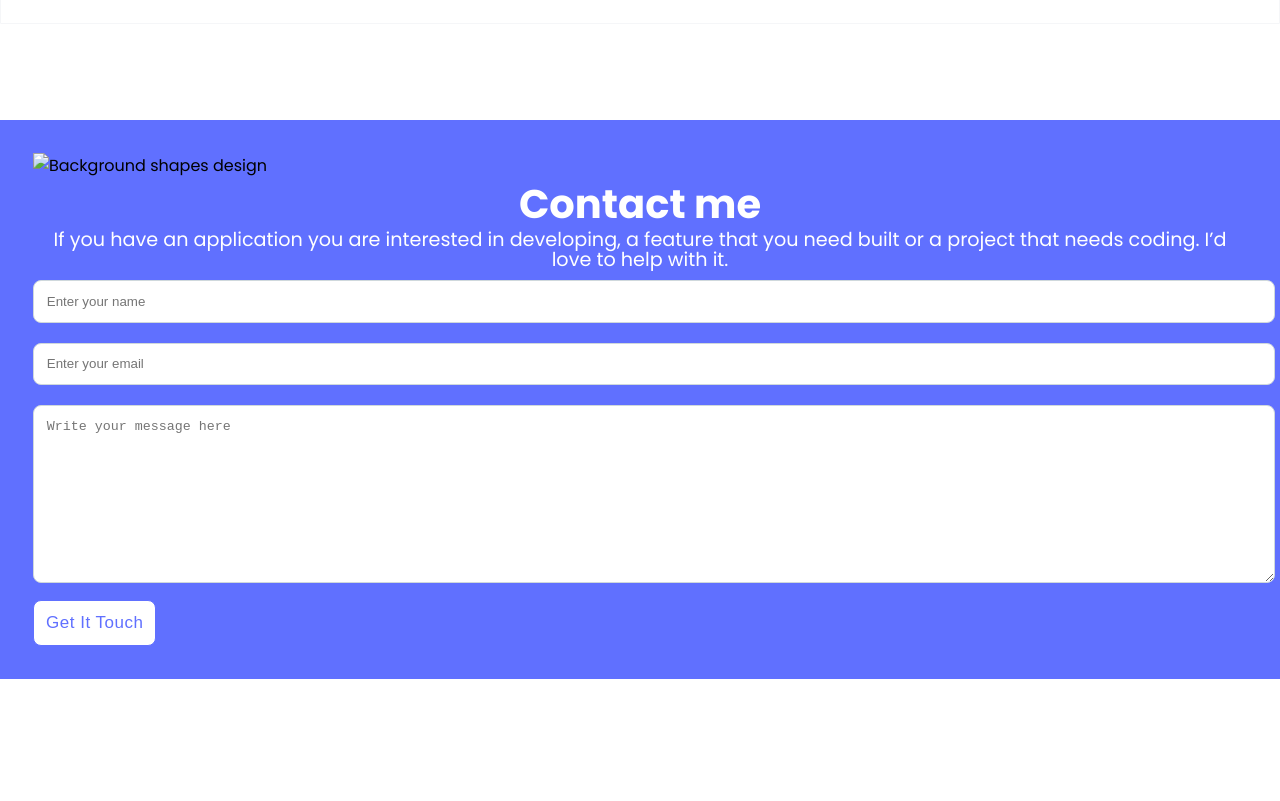
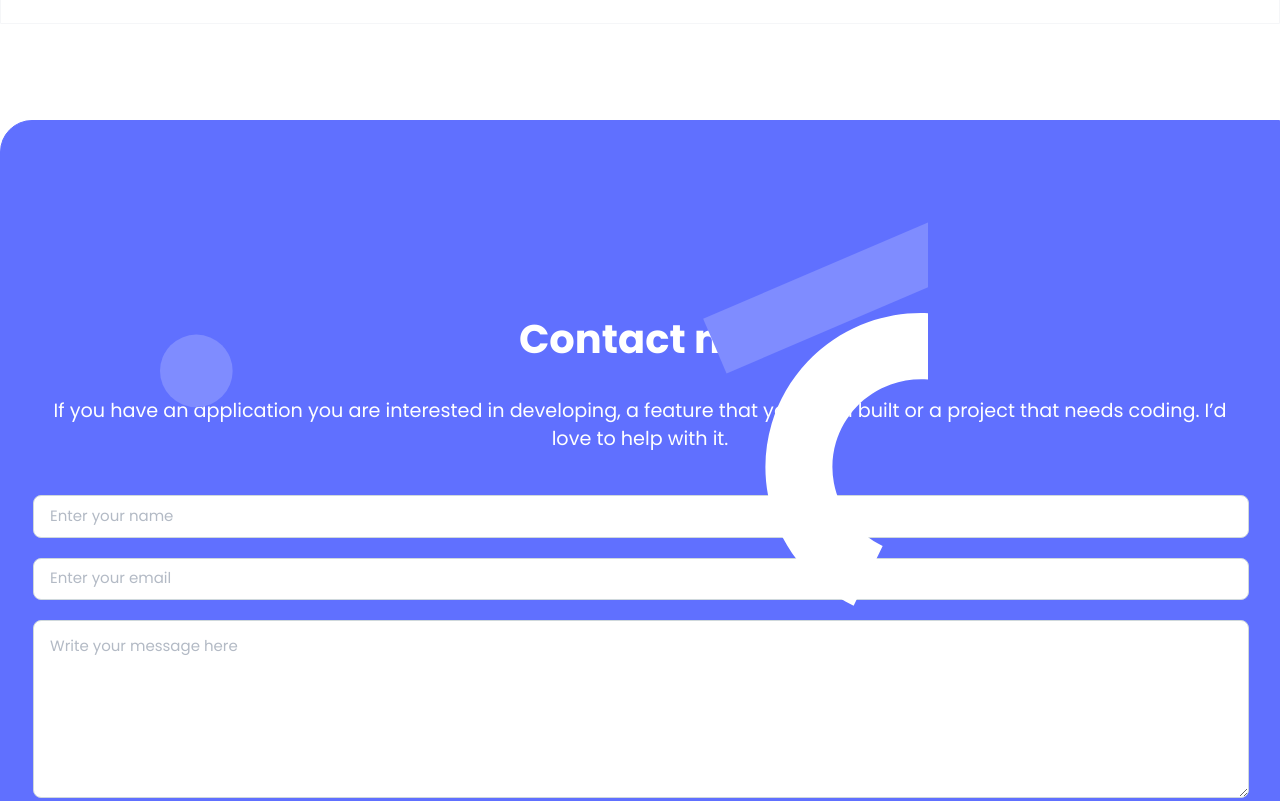
Before and after one commit to Strangeal/Portfolio, a website: page header.html in a window 1280 px wide. Shown: the part 6760-7561 px from the top of the page. Before the commit the page ends 7439 px from the top, so only its background shows below. Drawn offline with Linux system fonts and the light colour scheme.

Commit message:
Added contact form styling in css

```diff
--- a/header.css
+++ b/header.css
@@ -179,6 +179,8 @@ button {
   color: #fff;
 }
 
+/* About me style */
+
 .about {
   box-sizing: border-box;
   background: #fff;
@@ -256,13 +258,24 @@ li .lang-child img {
   border-top: 1px solid gray;
 }
 
+/* contact form styles */
+
 .form-group {
   display: flex;
   flex-direction: column;
-  background-color: #6070FF;
-  padding: 2rem;
+  background-color: #6070ff;
   box-sizing: border-box;
-  border: 1px solid #6070FF;
+  border: 1px solid #6070ff;
+  border-top-left-radius: 2rem;
+  padding: 6rem 2rem;
+  height: auto;
+}
+
+.form-bg-img {
+  position: absolute;
+  width: 60%;
+  height: auto;
+  left: 160px;
 }
 
 .form-group h2 {
@@ -270,15 +283,17 @@ li .lang-child img {
   font-size: 2.5rem;
   line-height: 52px;
   color: #fff;
+  padding-top: 6rem;
 }
 
 .form-group p {
   font-size: 1.2rem;
-  line-height: 20px;
+  line-height: 28px;
   text-align: center;
   color: #fff;
   font-weight: 400;
   display: flex;
+  margin: 2rem 0;
 }
 
 .form-group input,
@@ -286,12 +301,25 @@ textarea {
   background-color: #fff;
   border: 1px solid #cfd8dc;
   border-radius: 8px;
-  padding: 0.8rem;
+  padding: 0.8rem 0;
   margin: 10px 0;
   width: 100%;
-  color:#b3bac5;
+  color: #b3bac5;
+}
+
+::placeholder {
+  font-family: 'Poppins', sans-serif;
+  color: #b3bac5;
+  font-size: 15px;
+  padding-left: 1rem;
 }
 
 .btn {
   background: #fff;
+  border: 1px solid #fff;
 }
+
+.btn:hover {
+  background-color: #6070ff;
+  color: #fff;
+}
--- a/header.html
+++ b/header.html
@@ -130,7 +130,7 @@
                     <li><a href="#"><img src="img/github.svg" alt="Github"></a></li>
                     <li><a href="#"><img src="img/Vector.svg" alt="Vector"></a></li>
                 </ul>
-                <button type="submit">Get my resume</button>
+                <button class="btn" type="submit">Get my resume</button>
             <div class="skill-list">
                 <ul>
                     <li class="p">Languages
@@ -148,13 +148,13 @@
             </section>
             <!-- Contact form -->
             <section class="form-group">
-                <img src="img/contact-form-shapes-mobile" alt="Background shapes design">
+                <img src="img/contact-form-shapes-mobile.svg" alt="Background shapes design" class="form-bg-img">
                 <h2>Contact me</h2>
                 <p>If you have an application you are interested in developing, a feature that you need built or a project that needs coding. I’d love to help with it.</p>
                 <form class="form-input">
-                    <input type="text" name="text" id="name" placeholder="Enter your name" required>
+                    <input type="text" name="text" id="name" placeholder="Enter your name" maxlength="30" required>
                     <input type="email" name="Email" id="email" placeholder="Enter your email" required>
-                    <textarea name="comments" id="comments" cols="30" rows="10" placeholder="Write your message here" required></textarea>
+                    <textarea name="comments" id="comments" cols="30" rows="10" maxlength="500" placeholder="Write your message here" required></textarea>
                     <button class="btn" type="submit">Get It Touch</button>
                 </form>
             </section>
```
